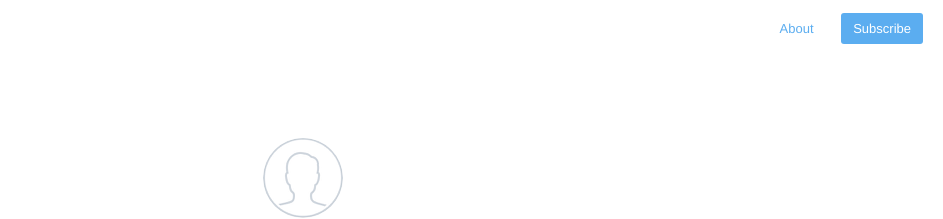
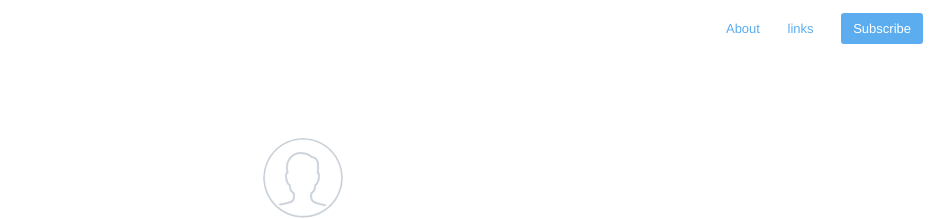
Before and after one commit to ZiBaiCai/zibaicai.github.io, a Jekyll site: the page built from index.html, in a window 1280 px wide. Shown: the top 219 px of the page, without its empty margins (337-1280 px from the left). Built offline with Jekyll 4.4.1, drawn with Linux system fonts in a browser that asks for light colours; nearby versions of some CDN libraries; the list of posts is cut into pages by our own code.

Commit message:
Update navigation.html

```diff
--- a/_includes/navigation.html
+++ b/_includes/navigation.html
@@ -6,5 +6,10 @@
     {% if page.url != "/about/" %}
         <a href="{{ "/" | relative_url  }}about">About </a>
     {% endif %}
+
+    {% if page.url != "/links/" %}
+        <a href="{{ "/" | relative_url  }}links">links </a>
+    {% endif %}
+
     <a class="cta" href="{{ "/" | relative_url  }}feed.xml">Subscribe</a>
 </nav>
```
